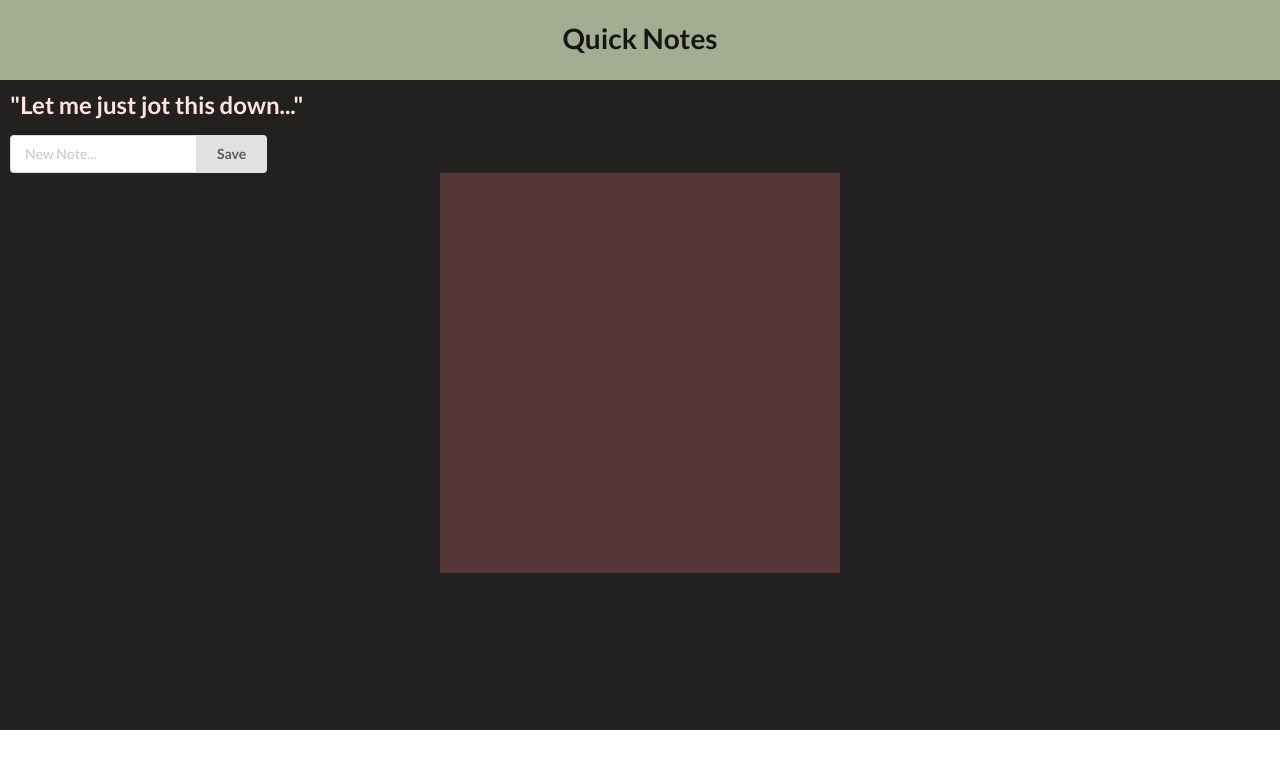
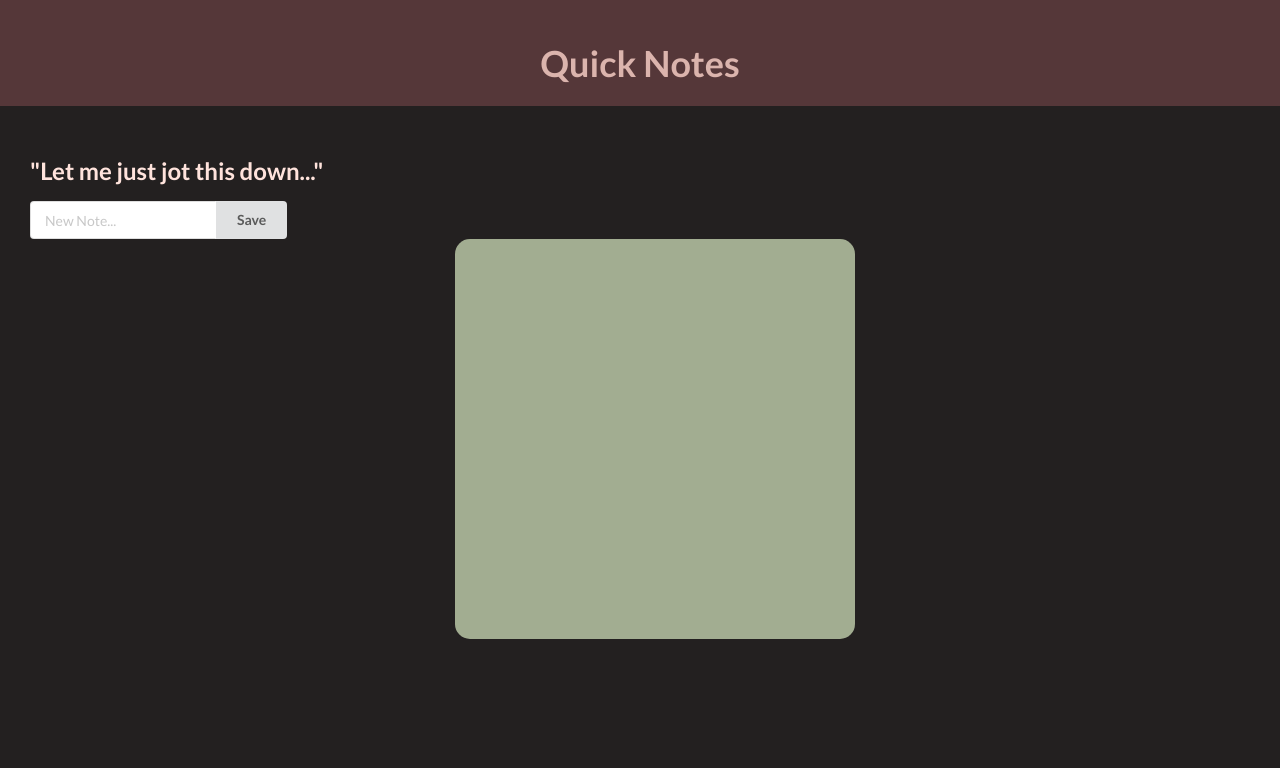
Before and after one commit to SAbramson16/quick-notes, a React (Vite) app: page / in a window 1280 px wide. Shown: the top 768 px of the page. Built offline with nearby package versions, Linux system fonts and the light colour scheme.

Commit message:
updated styling

```diff
--- a/src/assets/css/style.css
+++ b/src/assets/css/style.css
@@ -1,11 +1,13 @@
-*{
+
+
+* {
     box-sizing: border-box;
     margin: 0 auto;
     padding: 0 auto;
     font-family: Verdana, Geneva, Tahoma, sans-serif;
 }
 
-:root{
+:root {
     --dark: #232020;
     --purple: #553739;
     --offwhite: #FFE3DC;
@@ -14,45 +16,52 @@
     --red: #F13030;
 }
 
-header{
-    background-color: var(--green);
-    height: 80px;
+header {
+    background-color: var(--purple);
+    height: 100%;
     text-align: center;
     padding-top: 20px;
 }
 
-h1{
-    font-size: 80px;
+.header-text {
+    color: var(--light);
+    font-size: 36px;
+    padding: 20px;
 }
 
-main{
+main {
     background-color: var(--dark);
-    height: 650px;
-    padding: 10px;
+    height: 100vh;
+    padding-left: 30px;
+    padding-top: 50px;
 }
 
-h2{
+h2 {
     color: var(--offwhite);
 }
 
-.note{
-    background-color: var(--purple);
+.note {
+    background-color: var(--green);
     height: 400px;
     width: 400px;
-    color: var(--offwhite);
+    color: var(--dark);
     padding: 5px;
+    border-radius: 15px;
+    font-size: large;
 }
 
-.button{
+.button {
     margin: 3px;
 }
 
-#editBtn{
+#editBtn {
     border-radius: 5px;
-    background-color: var(--green);
+    background-color: #5a68bd;
+    margin-left: 15px;
 }
 
-#deleteBtn{
+#deleteBtn {
     border-radius: 5px;
-    background-color: var(--red);
+    background-color: #ec5959;
+    margin-left: 15px
 }
--- a/src/components/Header.jsx
+++ b/src/components/Header.jsx
@@ -4,7 +4,7 @@ export default function Header() {
     return (
       <>
       <header className="header">
-        <h1>Quick Notes</h1>
+        <h1 className="header-text">Quick Notes</h1>
       </header>
       </>
     );
```
Also changed, not shown: 1 other file (tests, documents, lock files or other folders).
